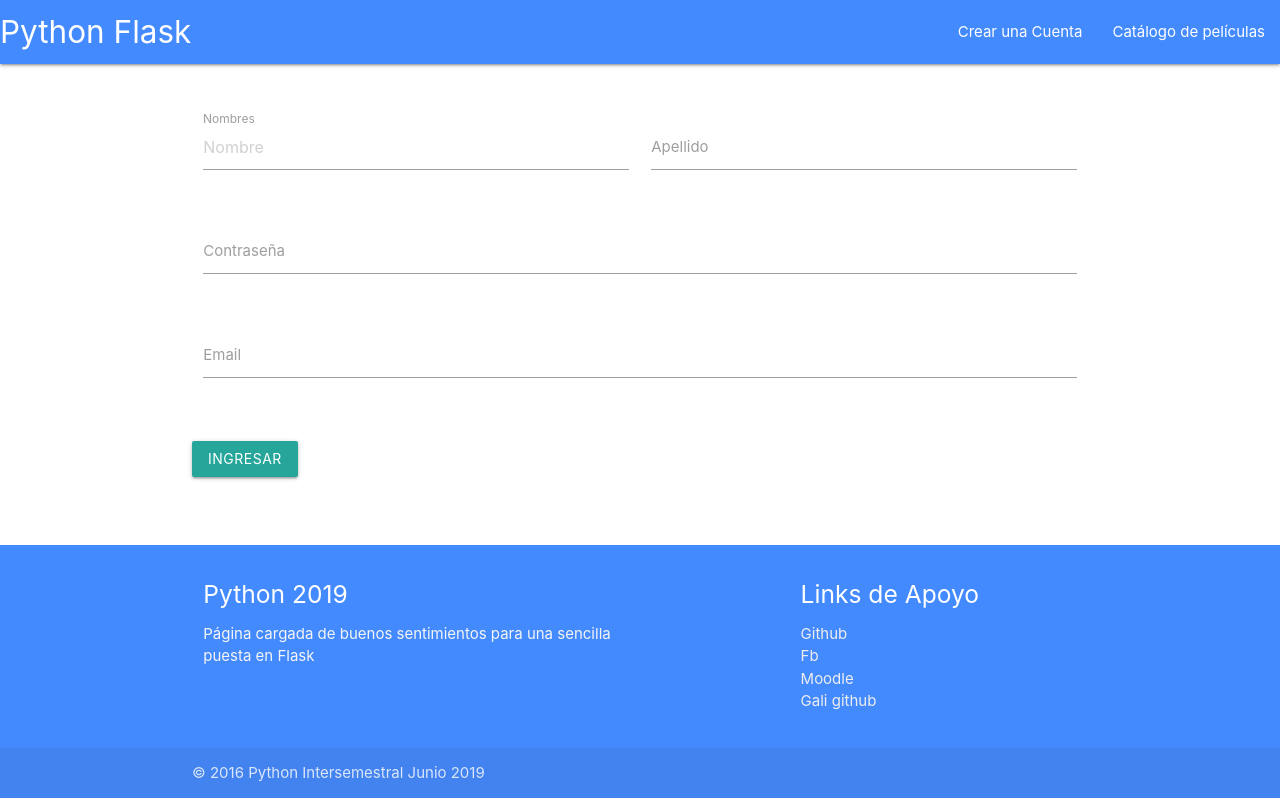
After one commit to CeAcheRistian/Prueba, a Flask app: template web/templates/crear_cuenta.html in a window 1280 px wide. The commit adds this page. Run offline with Flask 3, Linux system fonts and the light colour scheme; the template is opened without the code that fills it, so the values that code supplies are empty; some libraries are stand-ins or nearby versions.

Commit message:
add web files

```diff
--- a/web/app.py
+++ b/web/app.py
@@ -19,6 +19,6 @@ def suma(num1, num2,num3): #tambien en los parametros
 
 if __name__ == "__main__":
     app.run(debug=True,port=5002) #el run es para correr el servidor, es necesario para visualizar los cambios
-    #Es debug es para hacer cambios sin tener que matar el servidor, los cambios se hacen en vivo, port es para cambiar el puerto
+    #El debug es para hacer cambios sin tener que matar el servidor, los cambios se hacen en vivo, port es para cambiar el puerto
 
-    #Existen 3 ramas de desallorro: QA es para pruebas, Prod o PDR es lo que se manda para consumo de lado del cliente, y Dev, que es el desarrollo
+    #Existen 3 ramas de desarrollo: QA es para pruebas, Prod o PDR es lo que se manda para consumo de lado del cliente, y Dev, que es el desarrollo
--- /dev/null
+++ b/web/templates/crear_cuenta.html
@@ -0,0 +1,30 @@
+{% extends "layout.html"%}
+{% block content%}
+<div class="row">
+    <form class="col s12">
+      <div class="row">
+        <div class="input-field col s6">
+          <input placeholder="Nombre" id="first_name" type="text" class="validate">
+          <label for="first_name">Nombres</label>
+        </div>
+        <div class="input-field col s6">
+          <input id="last_name" type="text" class="validate">
+          <label for="last_name">Apellido</label>
+        </div>
+      </div>
+      <div class="row">
+        <div class="input-field col s12">
+          <input id="password" type="password" class="validate">
+          <label for="password">Contraseña</label>
+        </div>
+      </div>
+      <div class="row">
+        <div class="input-field col s12">
+          <input id="email" type="email" class="validate">
+          <label for="email">Email</label>
+        </div>
+      </div>
+    </form>
+  </div>
+  <a class="waves-effect waves-light btn">Ingresar</a>
+{% endblock%}
```
Also changed, not shown: web/app2.py (+8 -0 lines), web/templates/index.html (+3 -4 lines), web/templates/pelicula.html (added, +16 -0 lines), web/app3.py (added).
